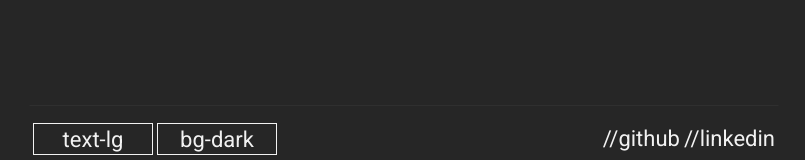
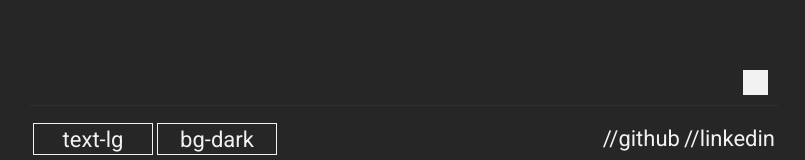
Before and after one commit to rennavittorio/personal-portfolio, a Vue app: page / in a window 1280 px wide. Shown: the part 630-790 px from the top of the page, without its empty margins (236-1041 px from the left). Built offline with nearby package versions, Linux system fonts and the light colour scheme.

Commit message:
add: add cube feat for more dynamic

```diff
--- a/src/App.vue
+++ b/src/App.vue
@@ -23,7 +23,7 @@ export default {
 <template>
 
   <div :class="['page-site', 'font-roboto',
-  store.mode===0?['bg-main-bg-light', 'text-main-tx-light']:['bg-main-bg-dark', 'text-main-tx-dark'],
+  store.mode===0?'light-v':'dark-v',
   'flex', 'flex-col']">
 
 
@@ -65,9 +65,18 @@ export default {
   border: 1px solid #2f2f2f;
 }
 
-.page-site * {
-  /* border: 2px dashed darksalmon; */
+.page-site.light-v {
+  background-color: #f2f2f2;
+  color: #2f2f2f;
+  position: relative;
+}
+
+.page-site.dark-v {
+  background-color: #262626;
+  color: #f2f2f2;
+  position: relative;
 }
 
 
+
 </style>
--- a/src/components/MainComp.vue
+++ b/src/components/MainComp.vue
@@ -45,7 +45,13 @@ export default defineComponent({
 
 <template>
 
-    <main class="container h-[100%] mb-3 overflow-hidden">
+    <main class="main container h-[100%] mb-3 overflow-hidden">
+
+        <div
+        :class="['cube', store.mode===0?'light-v':'dark-v',]"
+
+        >
+        </div>
 
         <ul class="list__functions h-[100%] flex flex-col overflow-y-auto">
             <li
@@ -170,6 +176,134 @@ export default defineComponent({
     }
 }
 
+.main {
+    position: relative;
+}
+
+.cube.light-v {
+    /* content: ''; */
+    /* display: block; */
+
+    width: 25px;
+    height: 25px;
+    border-radius: 0;
+    background-color: #262626;
+
+    position: absolute;
+    right: 10px;
+    bottom: 10px;
+    transform: rotate(0deg);
+
+    animation: rotating 4s linear infinite,
+    tilting 1s ease-in-out infinite;
+}
+
+.cube.dark-v {
+    /* content: ''; */
+    /* display: block; */
+
+    width: 25px;
+    height: 25px;
+    border-radius: 0;
+    background-color: #f2f2f2;
+
+    position: absolute;
+    right: 10px;
+    bottom: 10px;
+    transform: rotate(0deg);
+
+    animation: rotating 4s linear infinite,
+    tilting 1s ease-in-out infinite;
+}
+
+.cube:hover {
+    cursor: pointer;
+    animation: rotating 0.5s linear infinite;
+    /* tilting 0.25s ease-in-out infinite, */
+    /* bigger 2s ease-in-out; */
+}
+
+@keyframes bigger {
+    0%{
+        width: 25px;
+        height: 25px;
+        border-radius: 0;
+    }
+    100%{
+        width: 75px;
+        height: 75px;
+        border-radius: 999px;
+    }
+}
+
+
+@keyframes rotating {
+    0%{
+        transform: rotate(0deg);
+    }
+    100%{
+        transform: rotate(360deg);
+    }
+}
+
+@keyframes tilting {
+    0%{
+        bottom: 10px;
+    }
+    50%{
+        bottom: 20px;
+    }
+    100%{
+        bottom: 10px;
+    }
+}
+
+/* @keyframes falling {
+    0%{
+        width: 50px;
+        height: 50px;
+        right: 0;
+        top: 10px;
+        transform: rotate(0deg);
+    }
+    20%{
+        width: 0;
+        height: 0;
+        right: 0;
+        top: 90%;
+        transform: rotate(360deg);
+    }
+    40%{
+        width: 35px;
+        height: 35px;
+        right: 0;
+        top: 50%;
+        transform: rotate(0deg);
+    }
+    60%{
+        width: 0;
+        height: 0;
+        right: 0;
+        top: 90%;
+        transform: rotate(360deg);
+    }
+    80%{
+        width: 25px;
+        height: 25px;
+        right: 0;
+        top: 75%;
+        transform: rotate(0deg);
+    }
+    100%{
+        width: 0px;
+        height: 0px;
+        right: 0;
+        top: 90%;
+        transform: rotate(360deg);
+    }
+
+} */
+
 
 
 </style>
```
